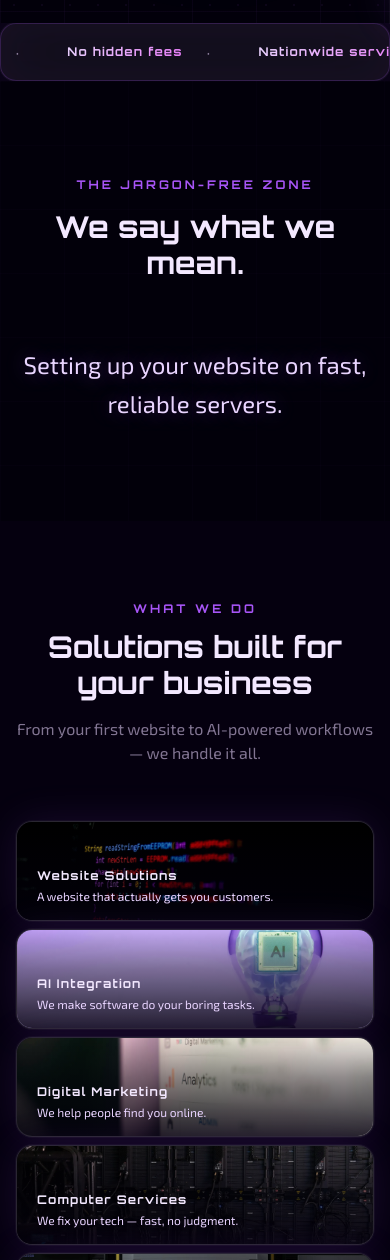
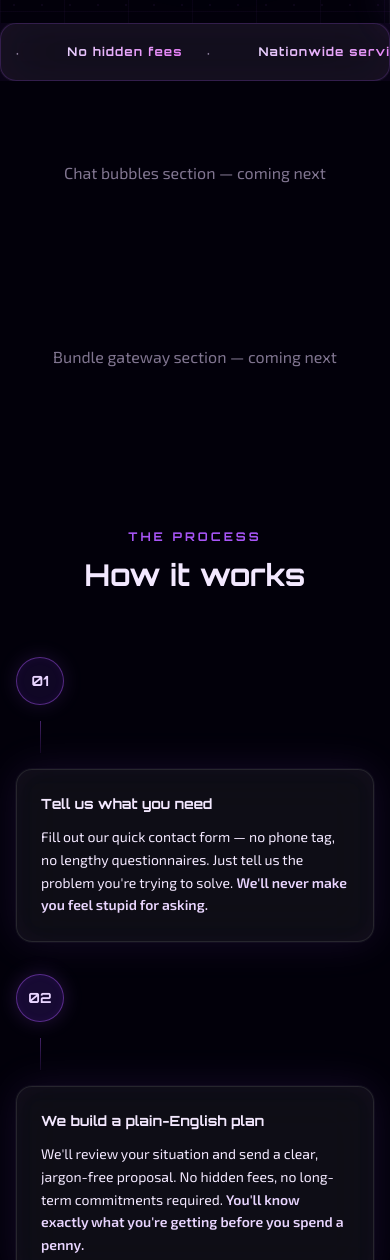
Before and after one commit to Nightious-Websites/nightious-main, an Astro site: page / in a window 390 px wide. Shown: the part 821-2081 px from the top of the page. Built offline with nearby package versions, Linux system fonts and the light colour scheme; Astro itself is replaced by a stand-in of ours; some packages are replaced by stand-ins of ours.

Commit message:
feat: wire homepage V2 section order, add ChatBubbles + BundleGateway shells

```diff
--- /dev/null
+++ b/src/components/sections/BundleGateway.astro
@@ -0,0 +1,7 @@
+---
+---
+<section class="py-20" aria-label="Our solutions">
+  <div class="max-w-7xl mx-auto px-4 sm:px-6 lg:px-8 text-center">
+    <p style="color: var(--color-text-muted);">Bundle gateway section — coming next</p>
+  </div>
+</section>
--- /dev/null
+++ b/src/components/sections/ChatBubbles.astro
@@ -0,0 +1,7 @@
+---
+---
+<section class="py-20" aria-label="How we help">
+  <div class="max-w-7xl mx-auto px-4 sm:px-6 lg:px-8 text-center">
+    <p style="color: var(--color-text-muted);">Chat bubbles section — coming next</p>
+  </div>
+</section>
--- a/src/pages/index.astro
+++ b/src/pages/index.astro
@@ -3,28 +3,26 @@ import BaseLayout from '@/layouts/BaseLayout.astro'
 import SchemaOrg from '@/components/seo/SchemaOrg.astro'
 import Hero from '@/components/sections/Hero.astro'
 import StatsTicker from '@/components/sections/StatsTicker.astro'
-import JargonMorph from '@/components/sections/JargonMorph.astro'
-import ServicesGrid from '@/components/sections/ServicesGrid.astro'
+import ChatBubbles from '@/components/sections/ChatBubbles.astro'
+import BundleGateway from '@/components/sections/BundleGateway.astro'
 import HowItWorks from '@/components/sections/HowItWorks.astro'
 import Testimonials from '@/components/sections/Testimonials.astro'
-import WhoWeHelp from '@/components/sections/WhoWeHelp.astro'
 import FaqSection from '@/components/sections/FaqSection.astro'
 import CtaBanner from '@/components/sections/CtaBanner.astro'
 ---
 
 <BaseLayout
   title="Web Design & IT Solutions for Small Businesses | Nightious"
-  description="Web design, AI integration, IT support & digital marketing for small businesses. No jargon. No long contracts. Get a free quote from Nightious today."
+  description="Web design, AI integration, IT support & digital marketing for businesses, creators, and individuals. No long contracts. Free quote from Nightious."
   ogImage="/images/og/og-home.png"
 >
   <SchemaOrg />
   <Hero />
   <StatsTicker />
-  <JargonMorph />
-  <ServicesGrid />
+  <ChatBubbles />
+  <BundleGateway />
   <HowItWorks />
   <Testimonials />
-  <WhoWeHelp />
   <FaqSection />
   <CtaBanner />
 </BaseLayout>
```
